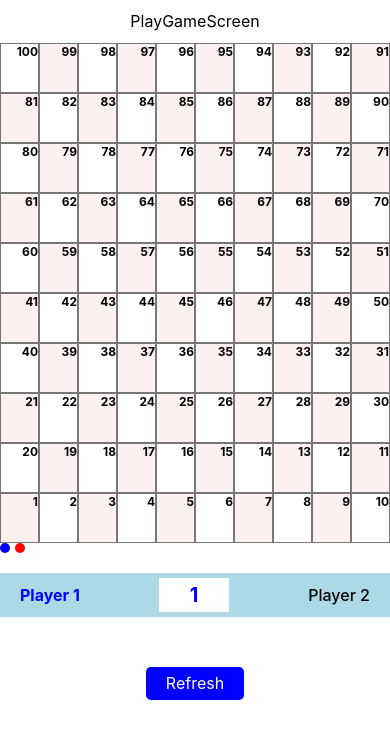
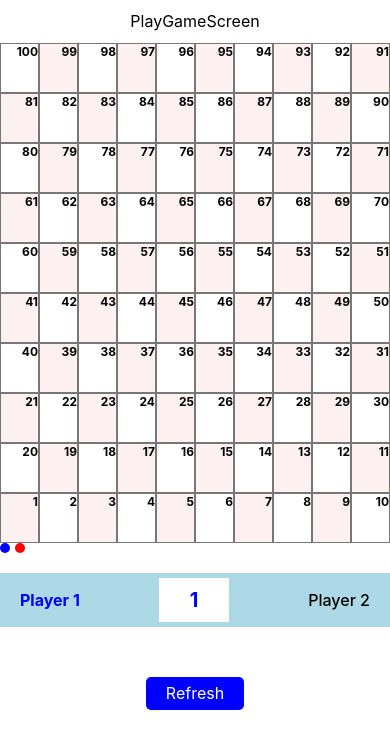
Before and after one commit to srikanth41684/snakeAndLadder, a React Native app: screen /play in a window 390 px wide. Shown: the top 748 px of the page. Built offline with nearby package versions, Linux system fonts and the light colour scheme.

Commit message:
dice styling try

```diff
--- a/scr/main/screens/PlayGameScreen.js
+++ b/scr/main/screens/PlayGameScreen.js
@@ -635,9 +635,74 @@ const PlayGameScreen = () => {
                 style={{
                   backgroundColor: commObj.active ? '#fff' : 'lightgray',
                   width: 70,
-                  paddingVertical: 5,
+                  paddingVertical: 10,
                   alignItems: 'center',
                 }}>
+                {/* <View
+                  style={{
+                    backgroundColor: 'lightgray',
+                    width: 40,
+                    height: 40,
+                    padding: 5,
+                    borderRadius: 5,
+                    flexDirection: 'column',
+                    justifyContent: 'space-around',
+                  }}>
+                  <View
+                    style={{
+                      flexDirection: 'row',
+                      justifyContent: 'space-between',
+                    }}>
+                    <View
+                      style={{
+                        width: 8,
+                        height: 8,
+                        borderRadius: 8 / 2,
+                        backgroundColor: 'red',
+                      }}></View>
+                    <View
+                      style={{
+                        width: 8,
+                        height: 8,
+                        borderRadius: 8 / 2,
+                        backgroundColor: 'red',
+                      }}></View>
+                  </View>
+                  {commObj.diseNumber == 5 && (
+                    <View
+                      style={{
+                        alignItems: 'center',
+                      }}>
+                      <View
+                        style={{
+                          width: 8,
+                          height: 8,
+                          borderRadius: 8 / 2,
+                          backgroundColor: 'red',
+                        }}></View>
+                    </View>
+                  )}
+                  <View
+                    style={{
+                      flexDirection: 'row',
+                      justifyContent: 'space-between',
+                    }}>
+                    <View
+                      style={{
+                        width: 8,
+                        height: 8,
+                        borderRadius: 8 / 2,
+                        backgroundColor: 'red',
+                      }}></View>
+                    <View
+                      style={{
+                        width: 8,
+                        height: 8,
+                        borderRadius: 8 / 2,
+                        backgroundColor: 'red',
+                      }}></View>
+                  </View>
+                </View> */}
                 <Text
                   style={{
                     fontSize: 20,
```
